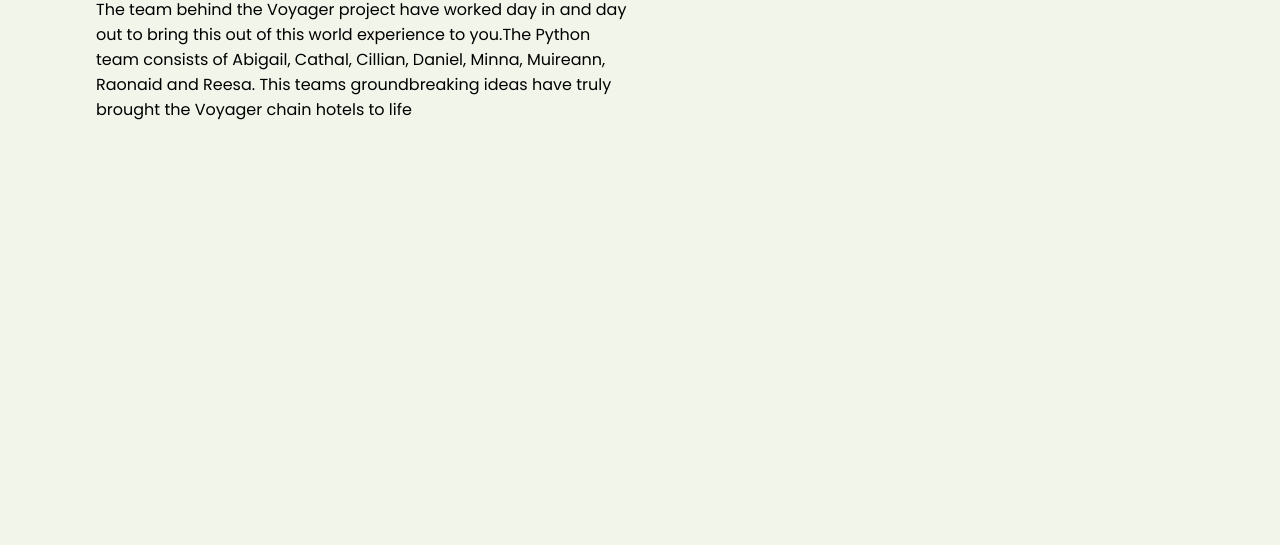
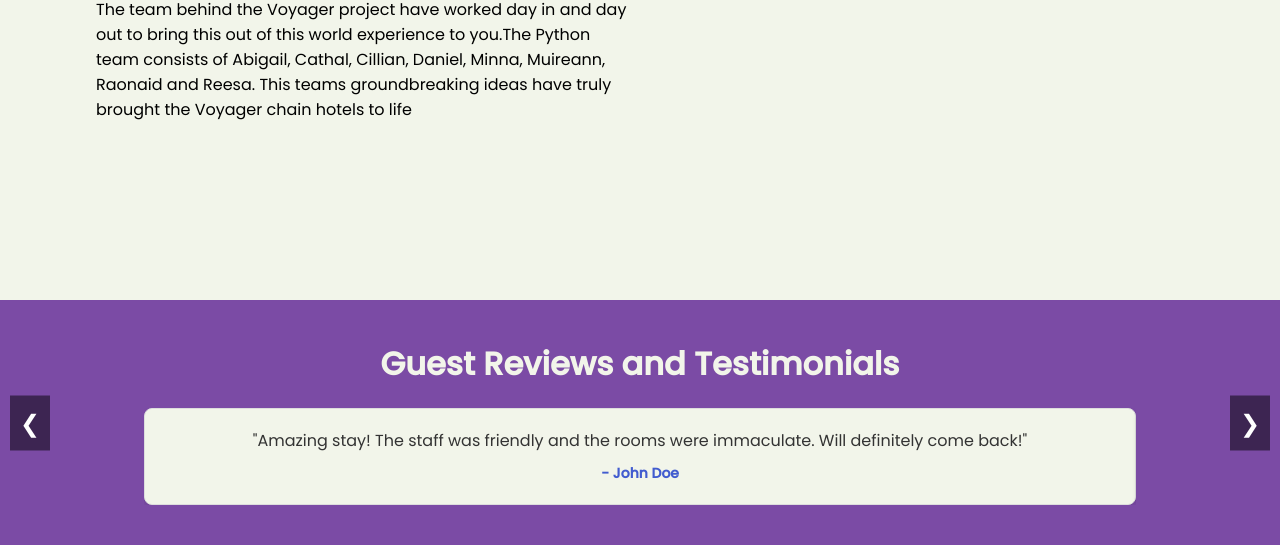
Before and after one commit to Raonaid-Moore/Voyager, a plain HTML site: page templates/about.html in a window 1280 px wide. Shown: the part 1353-1898 px from the top of the page. Before the commit the page ends 1653 px from the top, so only its background shows below. Drawn offline with Linux system fonts and the light colour scheme.

Commit message:
just fixed a problem with my image on the home page added an image carousel at the bottom of the home page
Changed the bg of the homepage and also fixed the positioning of the carousel
and also linked the read more button

css on the carousel and added some text

changed the colour of the text

changed accommodation navbar

changed contact navbar

changed accomodation navbar

changed home navbar
 changed accommodation navbar

 cillian's font

```diff
--- a/static/css/about.css
+++ b/static/css/about.css
@@ -218,3 +218,73 @@ span {
 .data{
   float: center;
 }
+
+/*REVIEWS*/
+#reviews {
+    background-color: #7B4BA5;
+    padding: 40px 20px;
+    text-align: center;
+    position: relative;
+}
+
+#reviews h2 {
+    font-size: 32px;
+    font-weight: bold;
+    margin-bottom: 20px;
+    color: #F2F5EA
+}
+
+.carousel-container {
+    width: 80%;
+    margin: auto;
+    overflow: hidden;
+    position: relative;
+}
+
+.carousel-slide {
+    display: flex;
+    transition: transform 0.5s ease-in-out;
+}
+
+.review {
+    min-width: 100%;
+    box-sizing: border-box;
+    background: #F2F5EA;
+    border: 1px solid #ddd;
+    border-radius: 8px;
+    padding: 20px;
+    box-shadow: 0 2px 4px rgba(0, 0, 0, 0.1);
+}
+
+.review-text {
+    font-size: 16px;
+    line-height: 1.5;
+    margin-bottom: 10px;
+    color: #333;
+}
+
+.review-author {
+    font-size: 14px;
+    font-weight: bold;
+    color: #425CCF;
+}
+
+.carousel-control {
+    background-color: rgba(0, 0, 0, 0.5);
+    border: none;
+    color: white;
+    font-size: 24px;
+    padding: 10px;
+    position: absolute;
+    top: 50%;
+    transform: translateY(-50%);
+    cursor: pointer;
+}
+
+.prev {
+    left: 10px;
+}
+
+.next {
+    right: 10px;
+}
--- a/templates/about.html
+++ b/templates/about.html
@@ -57,7 +57,57 @@
           chain hotels to life</p>
       </div>
     </div>
-  </section>          </div>
+  </section>
+  <section id="reviews">
+    <h2>Guest Reviews and Testimonials</h2>
+    <div class="carousel-container">
+        <div class="carousel-slide">
+            <div class="review">
+                <p class="review-text">"Amazing stay! The staff was friendly and the rooms were immaculate. Will definitely come back!"</p>
+                <p class="review-author">- John Doe</p>
+            </div>
+            <div class="review">
+                <p class="review-text">"A wonderful experience from start to finish. The dining options were fantastic and the spa was very relaxing."</p>
+                <p class="review-author">- Jane Smith</p>
+            </div>
+            <div class="review">
+                <p class="review-text">"Excellent location, close to all major attractions. The service was top-notch. Highly recommended!"</p>
+                <p class="review-author">- Alex Johnson</p>
+            </div>
+            <!-- Add more reviews as needed -->
+        </div>
     </div>
+    <button id="prevReview" class="carousel-control prev" onclick="prevReviewSlide()">&#10094;</button>
+    <button id="nextReview" class="carousel-control next" onclick="nextReviewSlide()">&#10095;</button>
+
+
+ <script>
+    // Reviews carousel
+    let reviewIndex = 0;
+    const reviewSlides = document.querySelectorAll('#reviews .carousel-slide .review');
+    const totalReviewSlides = reviewSlides.length;
+
+    function showReviewSlide(index) {
+        const slideWidth = reviewSlides[0].clientWidth;
+        const newTransform = -index * slideWidth;
+        document.querySelector('#reviews .carousel-slide').style.transform = `translateX(${newTransform}px)`;
+    }
+
+    function nextReviewSlide() {
+        reviewIndex = (reviewIndex + 1) % totalReviewSlides;
+        showReviewSlide(reviewIndex);
+    }
+
+    function prevReviewSlide() {
+        reviewIndex = (reviewIndex - 1 + totalReviewSlides) % totalReviewSlides;
+        showReviewSlide(reviewIndex);
+    }
+
+    // Initial display for reviews carousel
+    showReviewSlide(reviewIndex);
+ </script>
+</section>
+
+
   </body>
 </html>
```
Also changed, not shown: templates/index.html (+3 -3 lines), 1 other file.
